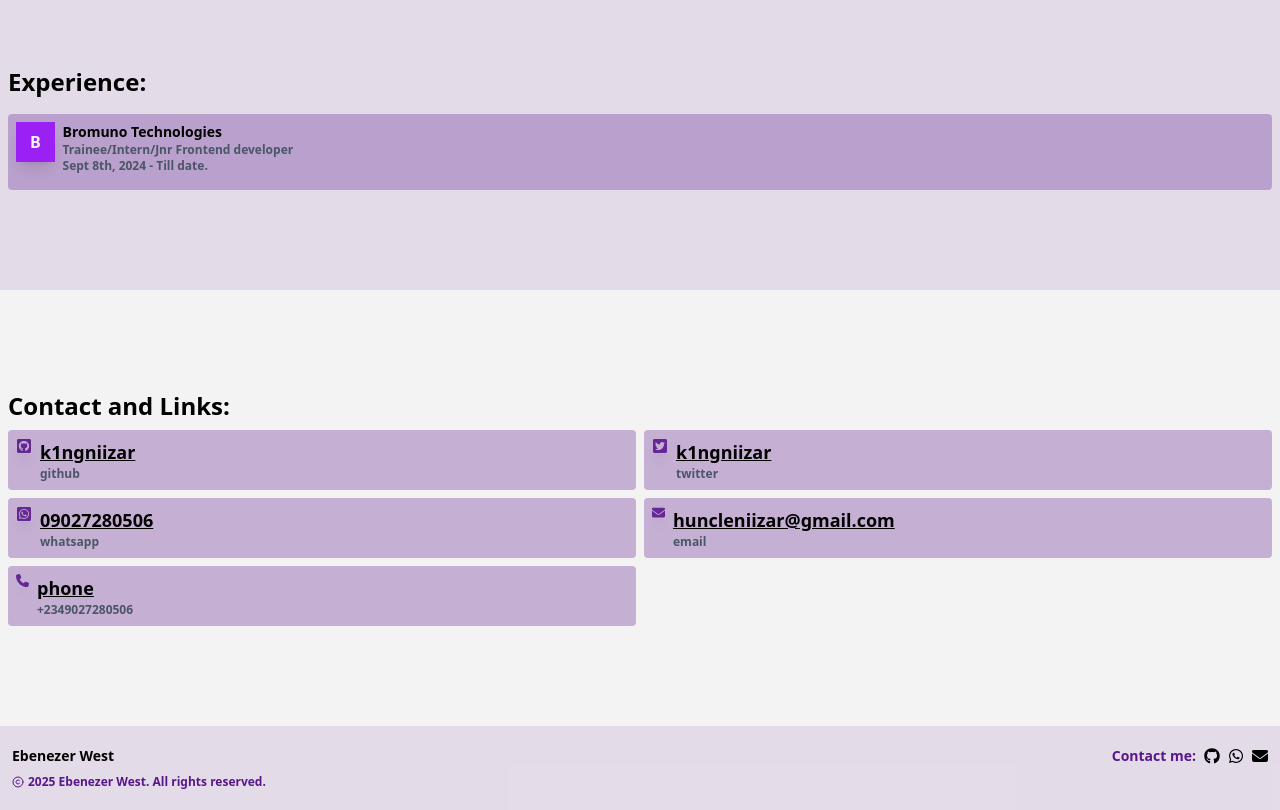
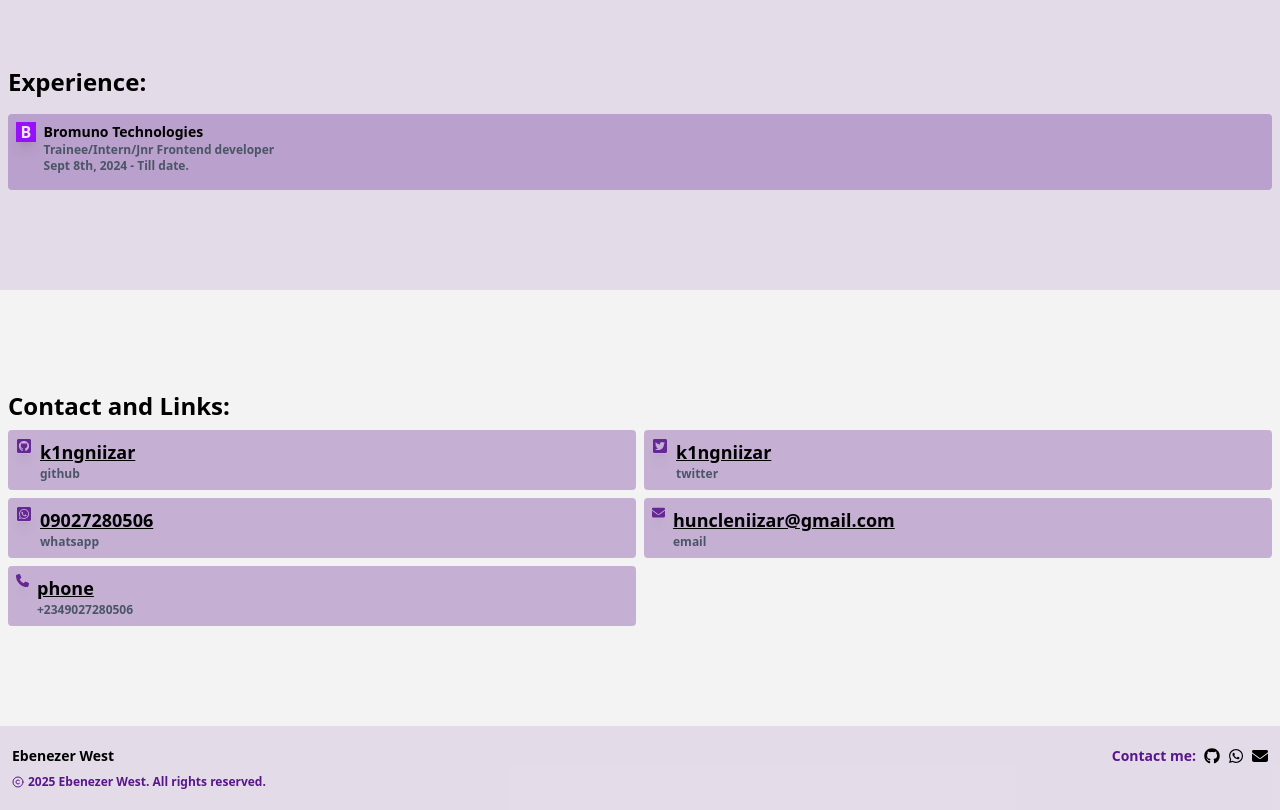
Before and after one commit to k1ngniizar/portfolio, a React (Vite) app: page / in a window 1280 px wide. Shown: the part 3300-4110 px from the top of the page. Built offline with nearby package versions, Linux system fonts and the light colour scheme.

Commit message:
fixed minor issue

```diff
--- a/components/Main/AboutDetails.jsx
+++ b/components/Main/AboutDetails.jsx
@@ -13,8 +13,8 @@ function AboutDetails() {
           work.map(item => {
             return (
               <div key={item.title} className="flex items-start justify-start gap-2 bg-purple-900/30 p-2 rounded ">
-                <div className="h-10 w-10 bg-purple-600 flex items-center justify-center animate-pulse uppercase font-bold shadow-lg text-white">
-                  {item.title[0]}
+                <div className="h-5 w-5 bg-purple-600 flex items-center justify-center uppercase font-bold shadow-lg text-white">
+                  <span className="animate-pulse">{item.title[0]}</span>
                 </div>
                 <div className="h-15 w-full">
                   <p className="font-bold lg:text-sm text-sm">{item.title}</p>
```
